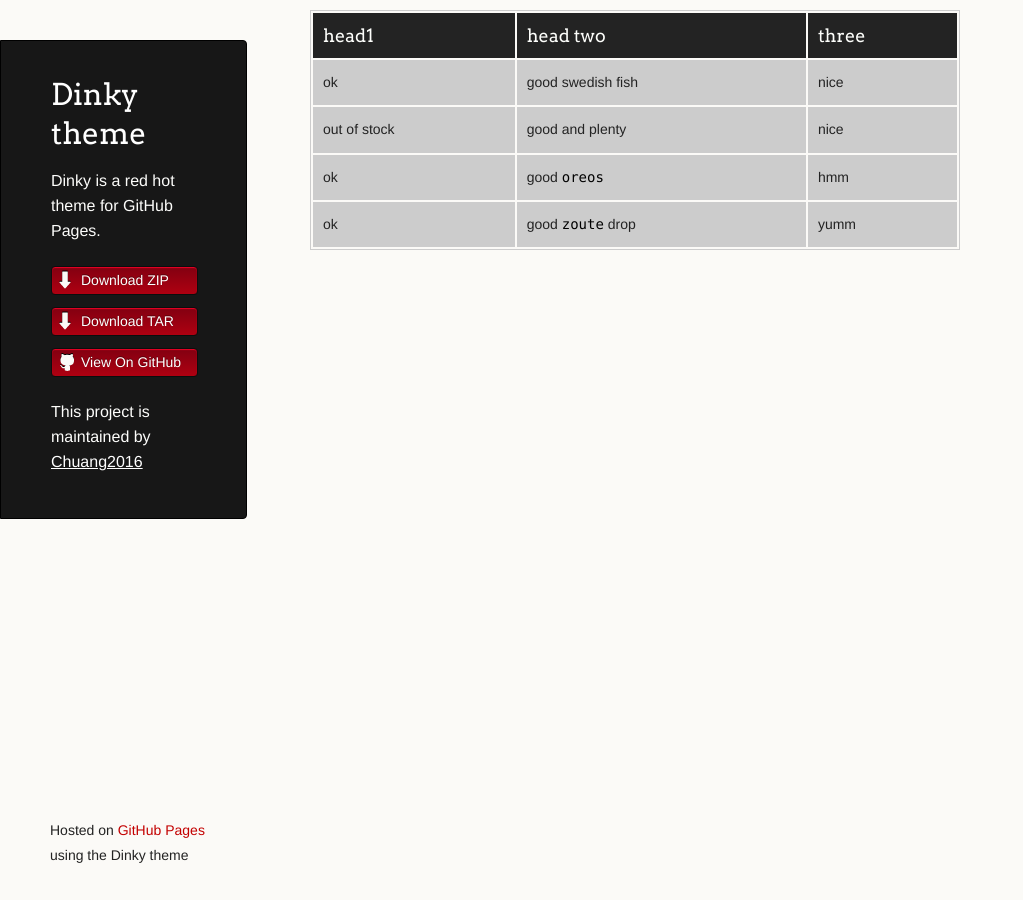
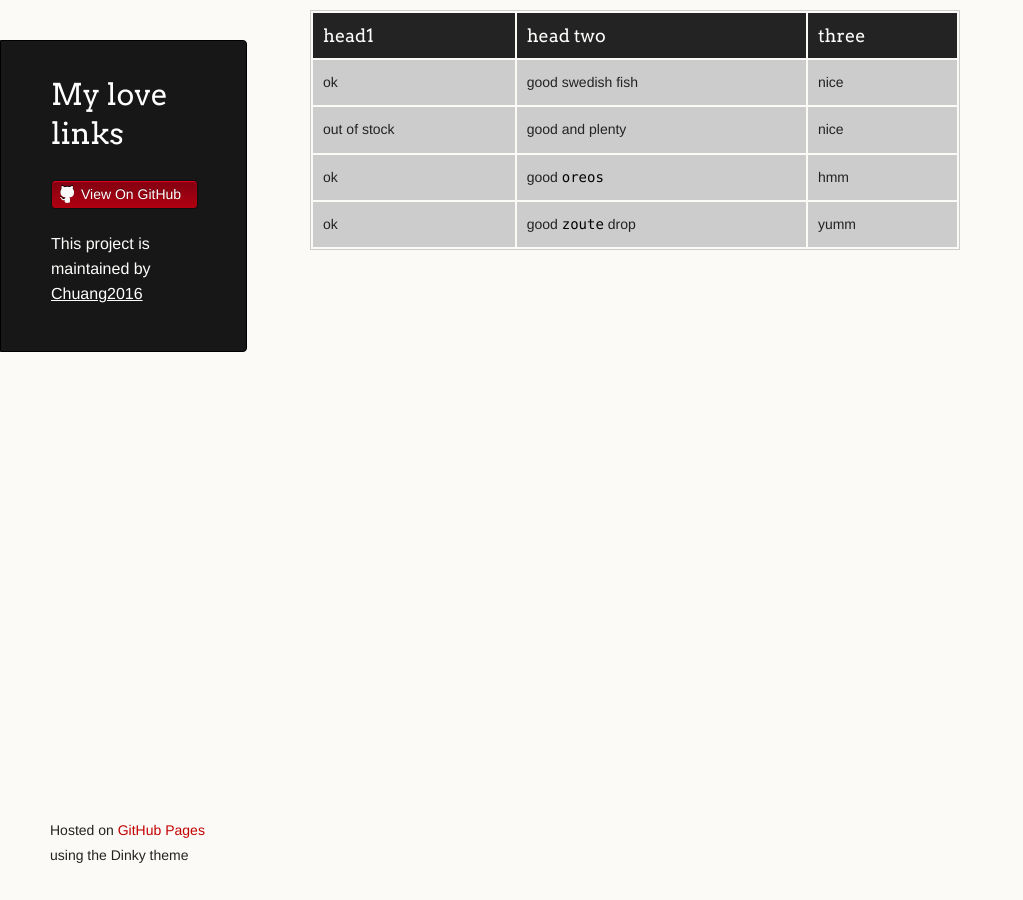
Before and after one commit to Chuang2016/test2, a Jekyll site: the page built from index.md, in a window 1280 px wide. Shown: the whole page, without its empty margins (0-1023 px from the left). Built offline with Jekyll 4.4.1, drawn with Linux system fonts in a browser that asks for light colours; the repository's description, which GitHub fills in, is left out.

Commit message:
add dinky

```diff
--- a/_config.yml
+++ b/_config.yml
@@ -1,5 +1,5 @@
-title: Dinky theme
-description: Dinky is a red hot theme for GitHub Pages.
-show_downloads: true
+title: My love links
+description:
+show_downloads: false
 google_analytics:
 theme: jekyll-theme-dinky
```
